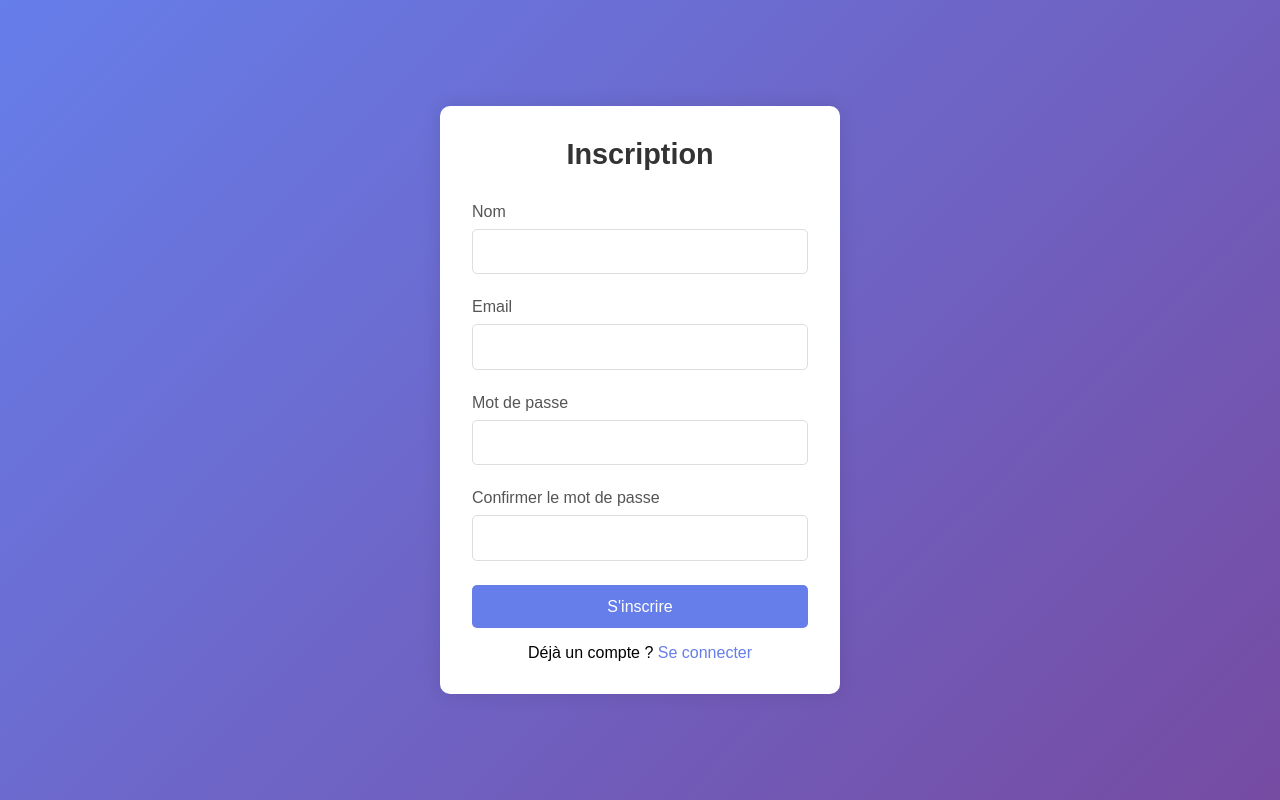
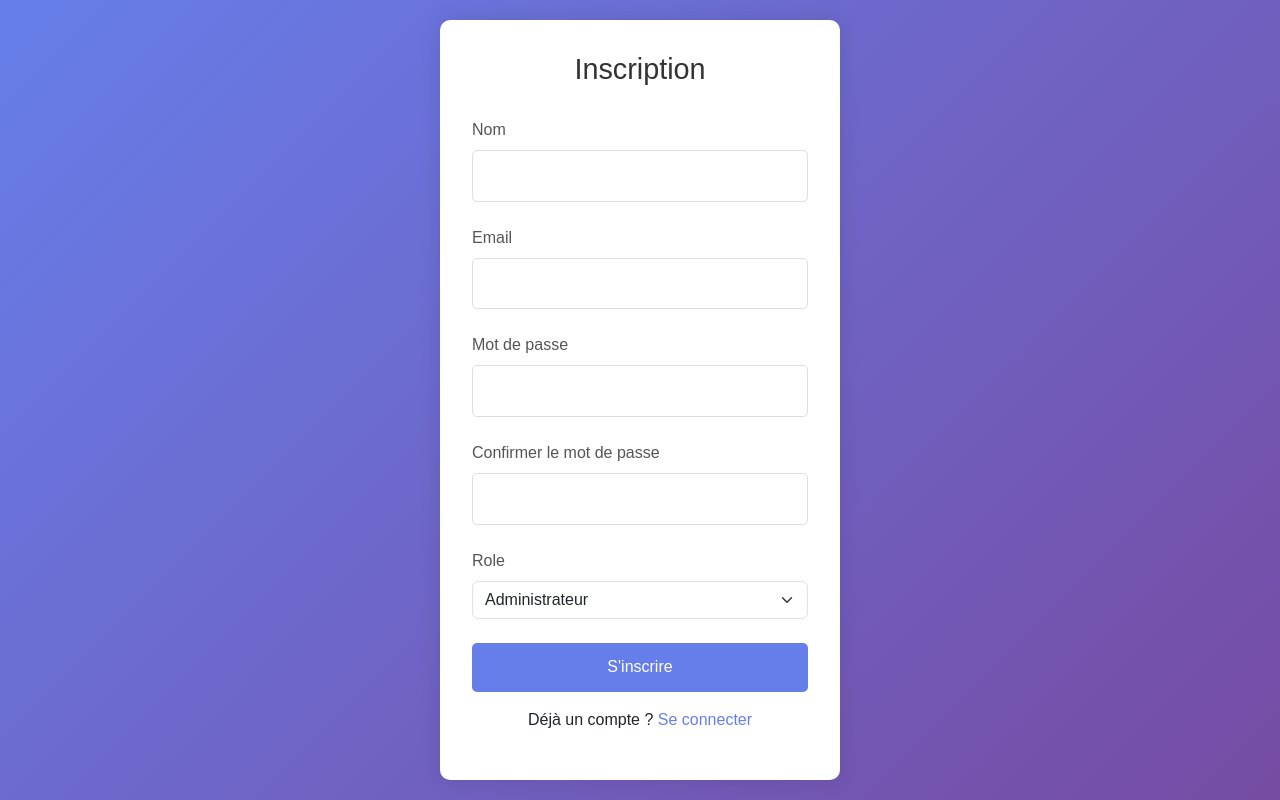
Before and after one commit to MohamedLouayChatti/tp-php-gl2, a PHP site: page /register.php in a window 1280 px wide. Run offline with PHP 8.4, Linux system fonts and the light colour scheme.

Commit message:
page dinscri ajout du role

```diff
--- a/PDO/register.php
+++ b/PDO/register.php
@@ -1,9 +1,11 @@
 <!DOCTYPE html>
 <html lang="fr">
+
 <head>
     <meta charset="UTF-8">
     <meta name="viewport" content="width=device-width, initial-scale=1.0">
     <title>Inscription</title>
+    <link rel="stylesheet" href="https://cdn.jsdelivr.net/npm/bootstrap@5.3.0/dist/css/bootstrap.min.css">
     <style>
         * {
             margin: 0;
@@ -100,12 +102,13 @@
         }
     </style>
 </head>
+
 <body>
     <div class="register-container">
         <h2 class="register-title">Inscription</h2>
         <?php
         session_start();
-        if(isset($_SESSION['error'])) {
+        if (isset($_SESSION['error'])) {
             echo '<div class="error-message">' . $_SESSION['error'] . '</div>';
             unset($_SESSION['error']);
         }
@@ -127,11 +130,22 @@
                 <label for="confirm_password">Confirmer le mot de passe</label>
                 <input type="password" id="confirm_password" name="confirm_password" required>
             </div>
+            <div class="form-group">
+                <label for="role">Role</label>
+                <select class="form-select" aria-label="Default select example">
+
+                    <option value="admin" name="role">Administrateur</option>
+                    <option value="user" name="role">User</option>
+
+                </select>
+            </div>
             <button type="submit" class="btn-register">S'inscrire</button>
         </form>
         <div class="login-link">
             <p>Déjà un compte ? <a href="index.php">Se connecter</a></p>
         </div>
     </div>
+    <script src="https://cdn.jsdelivr.net/npm/bootstrap@5.3.0/dist/js/bootstrap.bundle.min.js"></script>
 </body>
+
 </html>
```
